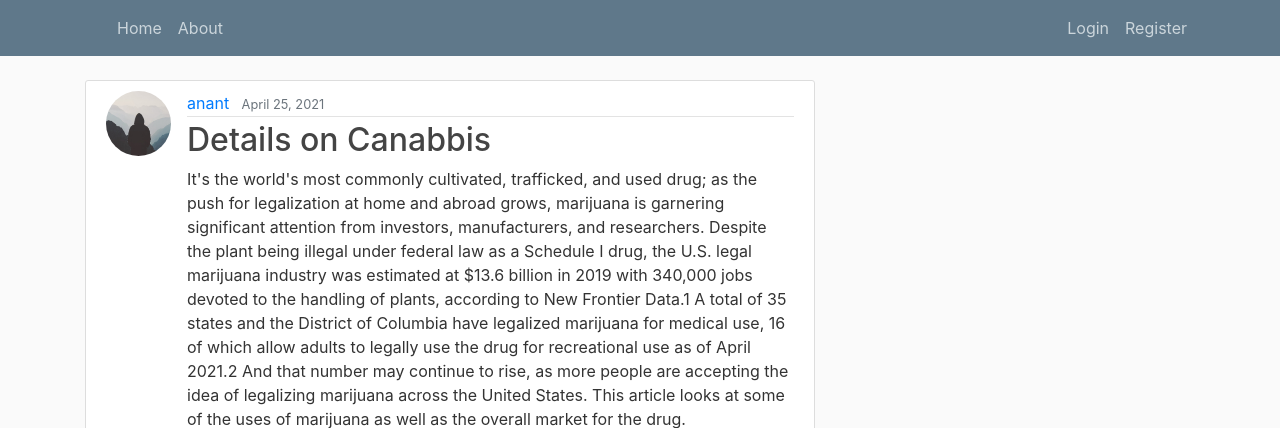
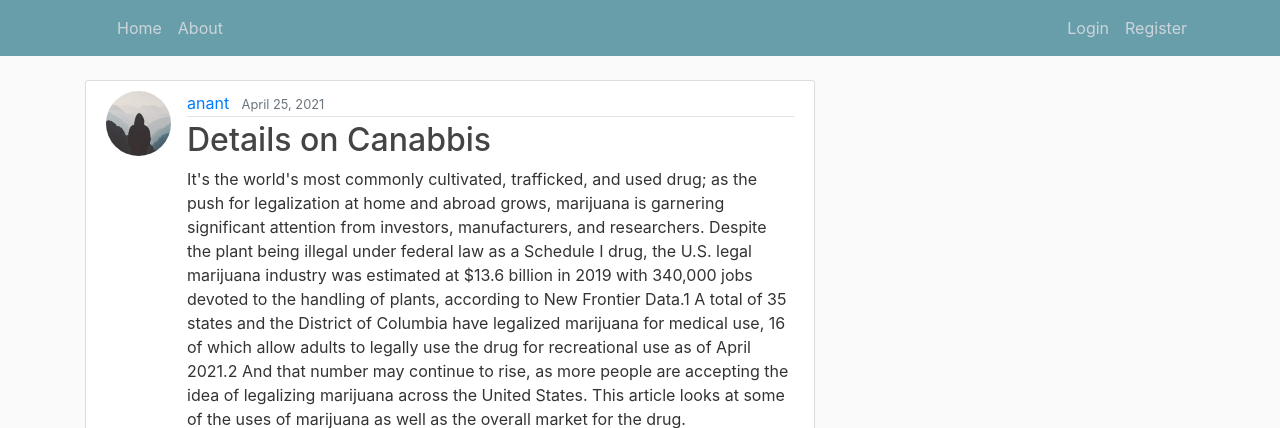
Before and after one commit to Raw-Developers/Work_Blg, a Django app: page / in a window 1280 px wide. Shown: the top 428 px of the page. Run offline with Django 3.2, Linux system fonts and the light colour scheme; data comes from the database, SQL or seed files in the repository; both versions use the stored data as it was after the commit; some libraries are stand-ins or nearby versions.

Commit message:
initial commit

```diff
--- a/django_project/blog/static/blog/main.css
+++ b/django_project/blog/static/blog/main.css
@@ -13,7 +13,7 @@ ul {
 }
 
 .bg-steel {
-  background-color: #5f788a;
+  background-color: #448797cc;
 }
 
 .site-header .navbar-nav .nav-link {
```
Also changed, not shown: django_project/db.sqlite3.
